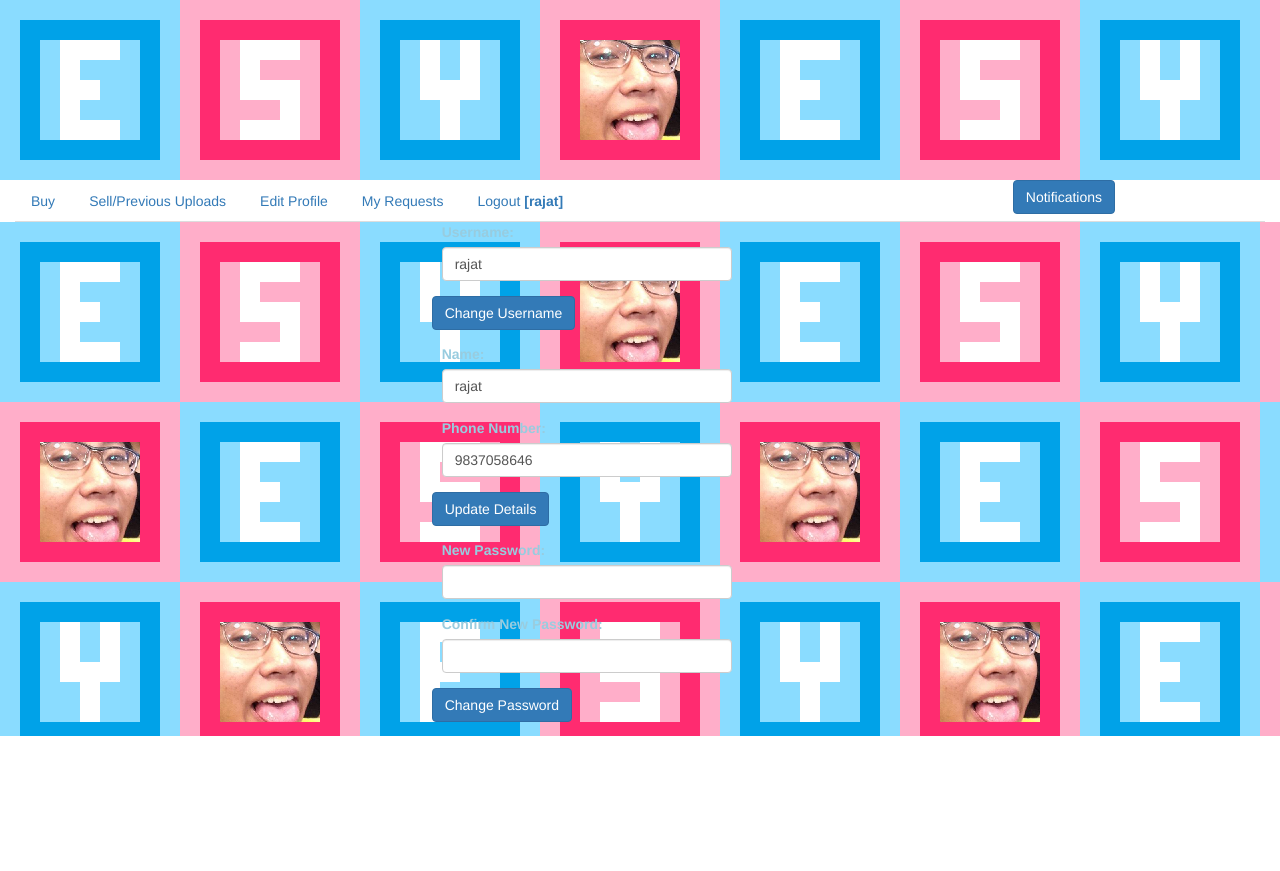
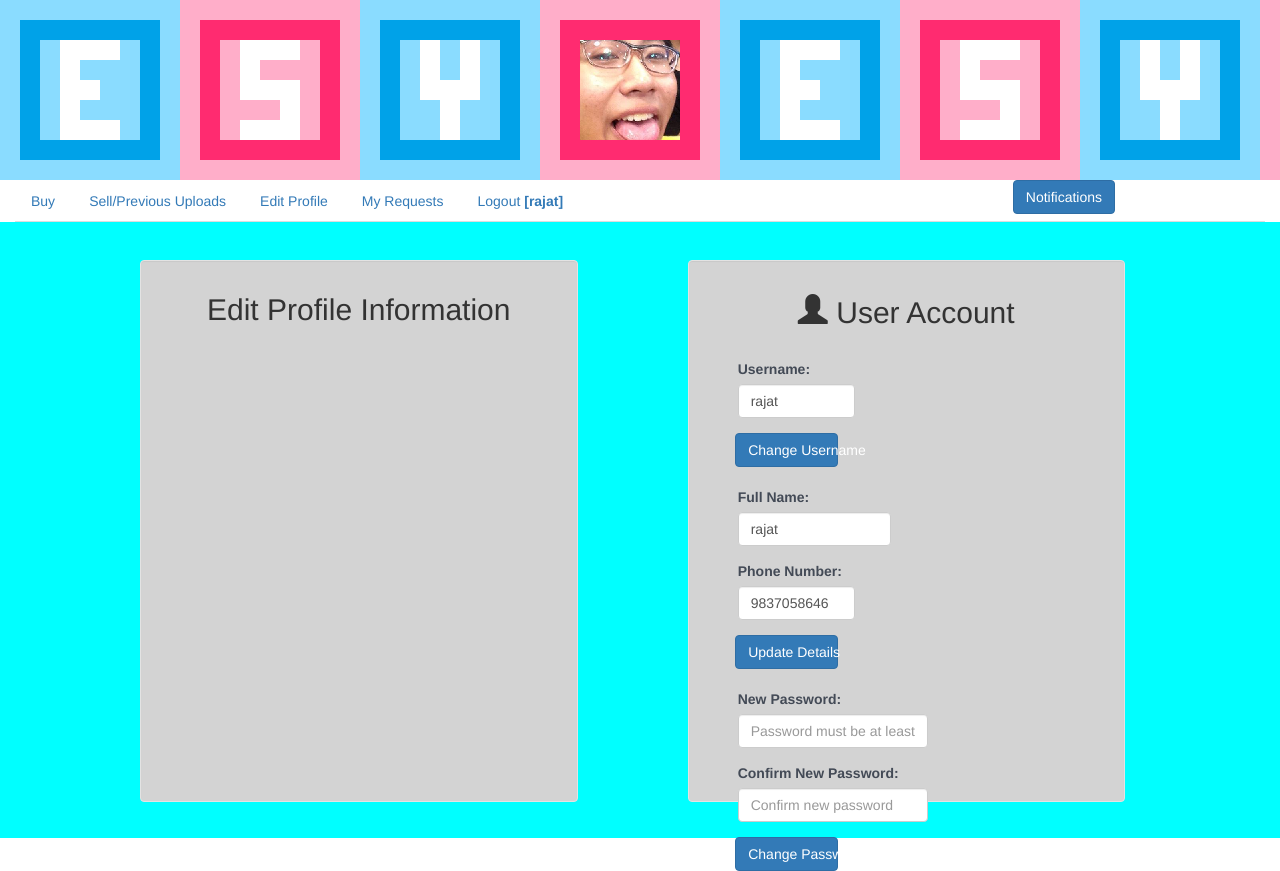
Before and after one commit to 30pewpew/olx-mp, a PHP site: page /olx/myProfile.php in a window 1280 px wide. Before the commit the page ends 736 px from the top, so only its background shows below. Run offline with PHP 8.4, Linux system fonts and the light colour scheme; a user stored in the database is signed in; data comes from the database, SQL or seed files in the repository.

Commit message:
Major UI Changes + Code Cleanup
- Repositioned multiple ui elements
- Removed duplicate sql files
- Updated itemlist.txt to reflect new categories
- Major code cleanup for easier readability
- Synced background changes across most if not all pages
- Fixed font color issues with page background color to ensure font and text readability

```diff
--- a/myProfile.php
+++ b/myProfile.php
@@ -95,52 +95,64 @@ header('Location:index.php');
 <?php
 	require_once('commonbar.php');
 	require_once('navigation.php');
-	showheader("Edit your Details");
+	showheader("Edit Profile");
 	shownavigation();
 ?>
 
-    <div class="container-fluid" style="background-image: url(images/background_by_hadouuuken-dc9yxs6.png);">
+    <div class="container-fluid" style="background-color: cyan; height: 77%;">
+    <div class="row well col-lg-3 col-md-3 col-sm-3 col-xs-12 col-lg-offset-3 col-md-offset-4 col-sm-offset-4" style="background-color: #d3d3d3; margin-top: 3%; margin-left: 10%; padding: 1%; width: 35%; height: 88%;">
+      <h2 style="text-align:center">Edit Profile Information</h2>
+
+  </div>
+
+  <div class="row well col-lg-3 col-md-3 col-sm-3 col-xs-12 col-lg-offset-3 col-md-offset-4 col-sm-offset-4" style="background-color: #d3d3d3; margin-top: 3%; margin-left: 10%; padding: 1%; width: 35%; height: 88%;">
+    <h2 style="text-align:center"><span class="glyphicon glyphicon-user"></span> User Account</h2>
     <form action="myProfile.php" method="post">
-    	<div class="row">
-            <div class="form-group col-lg-3 col-md-3 col-sm-4 col-xs-12 col-lg-offset-4 col-md-offset-3 col-sm-offset-3">
-            <label for="username"><span style="color:#98CCDF">Username: </span></label>
+      <div class="row">
+            <br>
+            <div class="form-group col-lg-4 col-lg-offset-1">
+            <label for="username"><span style="color: #434a56">Username: </span></label>
             <input type="text" name="new_username" class="form-control" value="<?php echo $row['username'];?>" maxlength="30">
             </div>
         </div>
-        <button input type="submit" name="username_submit" class="btn  btn-primary col-lg-offset-4 col-md-offset-3 col-sm-offset-3">Change Username</button>
+        <button input type="submit" name="username_submit" class="btn  btn-primary col-lg-3 col-lg-offset-1">Change Username</button>
     </form>
     <form action="myProfile.php" method="post">
-  		<div class="row">
-           <div class="form-group col-lg-3 col-md-3 col-sm-4 col-xs-12 col-lg-offset-4 col-md-offset-3 col-sm-offset-3">
-           <label for="fullname"><span style="color:#98CCDF">Name: </span></label>
+      <div class="row">
+            <br>
+            <br>
+           <div class="form-group col-lg-5 col-lg-offset-1">
+           <label for="fullname"><span style="color:#434a56">Full Name: </span></label>
            <input type="text" name="new_userfullname" class="form-control" value="<?php echo $row['name'];?>" maxlength="30">
            </div>
        </div>
        <div class="row">
-           <div class="form-group col-lg-3 col-md-3 col-sm-4 col-xs-12 col-lg-offset-4 col-md-offset-3 col-sm-offset-3">
-           <label for="phoneno"><span style="color:#98CCDF">Phone Number: </span></label>
+           <div class="form-group col-lg-4 col-lg-offset-1">
+           <label for="phoneno"><span style="color:#434a56">Phone Number: </span></label>
            <input type="text" name="new_userphoneno" class="form-control" value="<?php echo $row['phoneno'];?>" maxlength="10">
            </div>
        </div>
-       <button input type="submit" name="signin_submit" class="btn  btn-primary col-lg-offset-4 col-md-offset-3 col-sm-offset-3">Update Details</button>
+       <button input type="submit" name="signin_submit" class="btn  btn-primary col-lg-3 col-lg-offset-1">Update Details</button>
     </form>
 
     <form action="myProfile.php" method="post">
       <div class="row">
-          <div class="form-group col-lg-3 col-md-3 col-sm-4 col-xs-12 col-lg-offset-4 col-md-offset-3 col-sm-offset-3">
-           <label for="password"><span style="color:#98CCDF">New Password: </span></label>
-           <input type="password" name="new_password" class="form-control" maxlength="41">
+          <br>
+          <br>
+          <div class="form-group col-lg-6 col-lg-offset-1">
+           <label for="password"><span style="color:#434a56">New Password: </span></label>
+           <input type="password" name="new_password" class="form-control" placeholder="Password must be at least 6 characters" maxlength="41">
           </div>
       </div>
-	   <div class="row">
-           <div class="form-group col-lg-3 col-md-3 col-sm-4 col-xs-12 col-lg-offset-4 col-md-offset-3 col-sm-offset-3">
-           <label for="password"><span style="color:#99CCDF">Confirm New Password: </span></label>
-           <input type="password" name="new_confpassword" class="form-control" maxlength="41">
+     <div class="row">
+          <div class="form-group col-lg-6 col-lg-offset-1">
+           <label for="password"><span style="color:#434a56">Confirm New Password: </span></label>
+           <input type="password" name="new_confpassword" class="form-control" placeholder="Confirm new password" maxlength="41">
            </div>
        </div>
-       <button input type="submit" name="changepass_submit" class="btn  btn-primary col-lg-offset-4 col-md-offset-3 col-sm-offset-3">Change Password</button>
+       <button input type="submit" name="changepass_submit" class="btn  btn-primary col-lg-3 col-lg-offset-1">Change Password</button>
     </form>
-    </div>
+  </div>
 
 	<?php
     if($string2!="")
--- a/myRequests.php
+++ b/myRequests.php
@@ -85,9 +85,9 @@ function updateRequest(serialNo,i)
 	   $num_rows=count($rows);
 	   ?>
 
-   <div class="container-fluid" style="background-image: url(images/background_by_hadouuuken-dc9yxs6.png);">
+   <div class="container-fluid" style="background-color: cyan; height: 100%;">
 
-  	<?php echo '<h4 align="center" style="color:#98CCDF">You have made '.$num_rows.' requests till now </br> (after updating keep on refreshing the page)</h4>';?>
+  	<?php echo '<h4 align="center" style="color:#434a56">You have made '.$num_rows.' requests till now </br> (after updating keep on refreshing the page)</h4>';?>
 
    <?php
    		$i=1;
```
Also changed, not shown: cell.php (+26 -21 lines), getProduct.php (+30 -21 lines), itemlist.txt (+8 -9 lines), olx-database/users (1).sql (deleted, +0 -48 lines), seller.php (+101 -78 lines), uploads/41.jpg (renamed from uploads/35.jpg).
